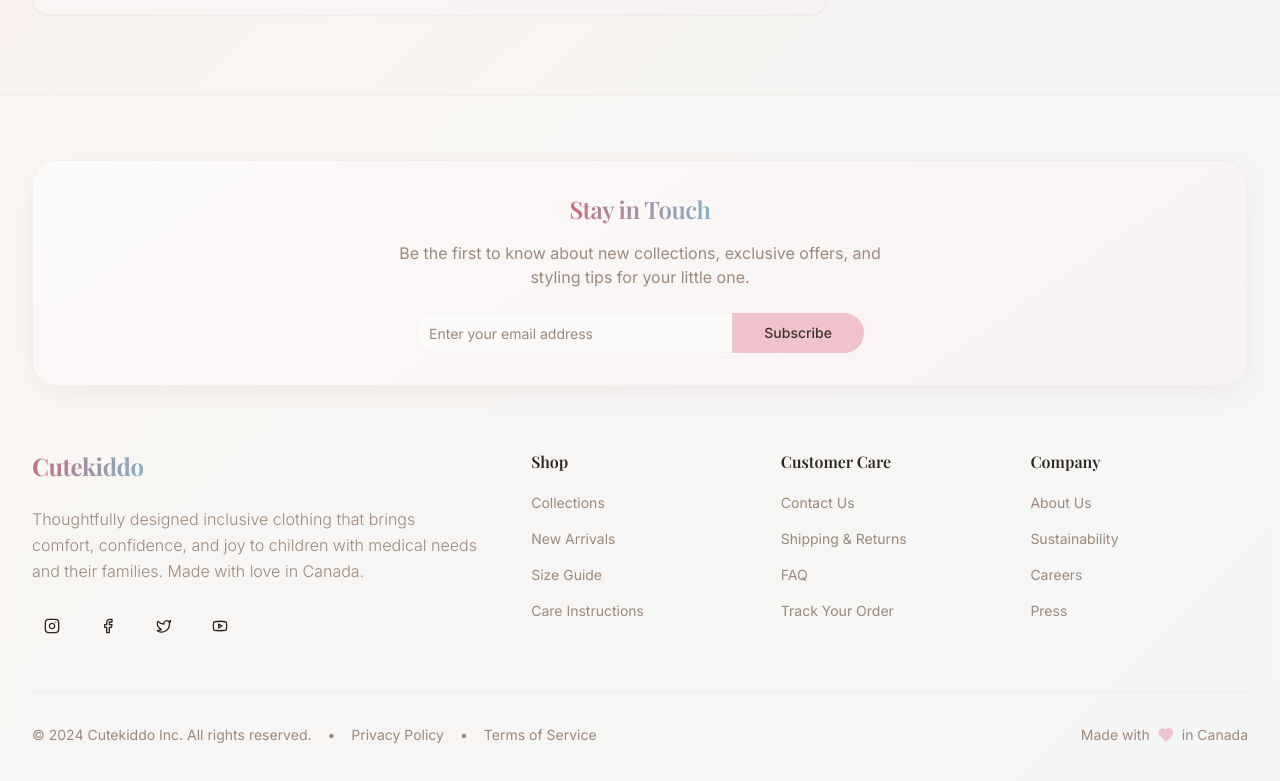
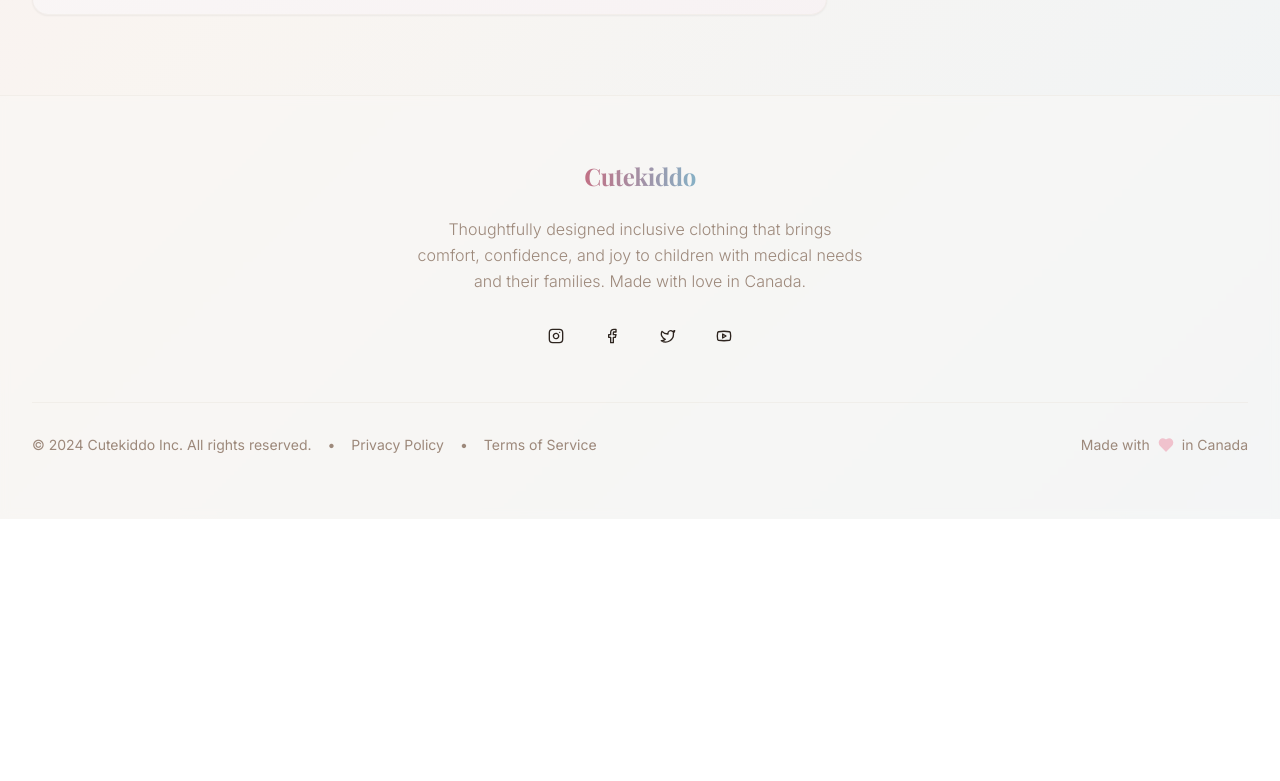
Before and after one commit to pirestairone6-sudo/test-bolt, a React (Vite) app: page /faq in a window 1280 px wide. Shown: the part 1355-2136 px from the top of the page. After the commit the page ends 1874 px from the top, so only its background shows below. Built offline with nearby package versions, Linux system fonts and the light colour scheme.

Commit message:
Update Footer.tsx

```diff
--- a/src/components/Footer.tsx
+++ b/src/components/Footer.tsx
@@ -4,63 +4,25 @@ import { Input } from '@/components/ui/input';
 import { Facebook, Instagram, Twitter, Youtube, Heart } from 'lucide-react';
 
 const Footer = () => {
-  const quickLinks = [
-    { name: 'Collections', href: '/collections' },
-    { name: 'New Arrivals', href: '/new-arrivals' },
-    { name: 'Size Guide', href: '/size-guide' },
-    { name: 'Care Instructions', href: '/care' }
-  ];
 
-  const customerCare = [
-    { name: 'Contact Us', href: '/contact' },
-    { name: 'Shipping & Returns', href: '/shipping' },
-    { name: 'FAQ', href: '/faq' },
-    { name: 'Track Your Order', href: '/track' }
-  ];
-
-  const company = [
-    { name: 'About Us', href: '/about' },
-    { name: 'Sustainability', href: '/sustainability' },
-    { name: 'Careers', href: '/careers' },
-    { name: 'Press', href: '/press' }
-  ];
 
   return (
     <footer className="bg-card/50 backdrop-blur-sm border-t border-border/50">
       <div className="max-w-7xl mx-auto px-4 sm:px-6 lg:px-8 py-16">
-        {/* Newsletter Section */}
-        <div className="luxury-card p-8 rounded-3xl mb-16 text-center">
-          <h3 className="text-2xl font-display font-bold mb-4">
-            <span className="hero-text">Stay in Touch</span>
-          </h3>
-          <p className="text-muted-foreground mb-6 max-w-lg mx-auto">
-            Be the first to know about new collections, exclusive offers, and styling tips for your little one.
-          </p>
-          <div className="flex max-w-md mx-auto">
-            <Input
-              type="email"
-              placeholder="Enter your email address"
-              className="rounded-l-full border-r-0 focus:ring-0"
-            />
-            <Button className="rounded-r-full px-8">
-              Subscribe
-            </Button>
-          </div>
-        </div>
 
-        {/* Footer Links */}
-        <div className="grid grid-cols-1 md:grid-cols-2 lg:grid-cols-5 gap-8 mb-12">
+        {/* Footer Content */}
+        <div className="flex justify-center mb-12">
           {/* Brand */}
-          <div className="lg:col-span-2">
-            <div className="flex items-center space-x-2 mb-6">
+          <div className="text-center max-w-md">
+            <div className="flex items-center justify-center space-x-2 mb-6">
               <span className="text-2xl font-display font-bold hero-text">
                 Cutekiddo
               </span>
             </div>
-            <p className="text-muted-foreground mb-6 max-w-md font-light leading-relaxed">
+            <p className="text-muted-foreground mb-6 font-light leading-relaxed">
               Thoughtfully designed inclusive clothing that brings comfort, confidence, and joy to children with medical needs and their families. Made with love in Canada.
             </p>
-            <div className="flex space-x-4">
+            <div className="flex justify-center space-x-4">
               <Button variant="ghost" size="sm" className="hover:bg-primary/10">
                 <Instagram className="h-5 w-5" />
               </Button>
@@ -76,47 +38,6 @@ const Footer = () => {
             </div>
           </div>
 
-          {/* Quick Links */}
-          <div>
-            <h4 className="font-display font-semibold mb-4">Shop</h4>
-            <ul className="space-y-3">
-              {quickLinks.map((link) => (
-                <li key={link.name}>
-                  <a href={link.href} className="text-muted-foreground hover:text-primary transition-colors text-sm">
-                    {link.name}
-                  </a>
-                </li>
-              ))}
-            </ul>
-          </div>
-
-          {/* Customer Care */}
-          <div>
-            <h4 className="font-display font-semibold mb-4">Customer Care</h4>
-            <ul className="space-y-3">
-              {customerCare.map((link) => (
-                <li key={link.name}>
-                  <a href={link.href} className="text-muted-foreground hover:text-primary transition-colors text-sm">
-                    {link.name}
-                  </a>
-                </li>
-              ))}
-            </ul>
-          </div>
-
-          {/* Company */}
-          <div>
-            <h4 className="font-display font-semibold mb-4">Company</h4>
-            <ul className="space-y-3">
-              {company.map((link) => (
-                <li key={link.name}>
-                  <a href={link.href} className="text-muted-foreground hover:text-primary transition-colors text-sm">
-                    {link.name}
-                  </a>
-                </li>
-              ))}
-            </ul>
-          </div>
         </div>
 
         {/* Bottom Bar */}
```
